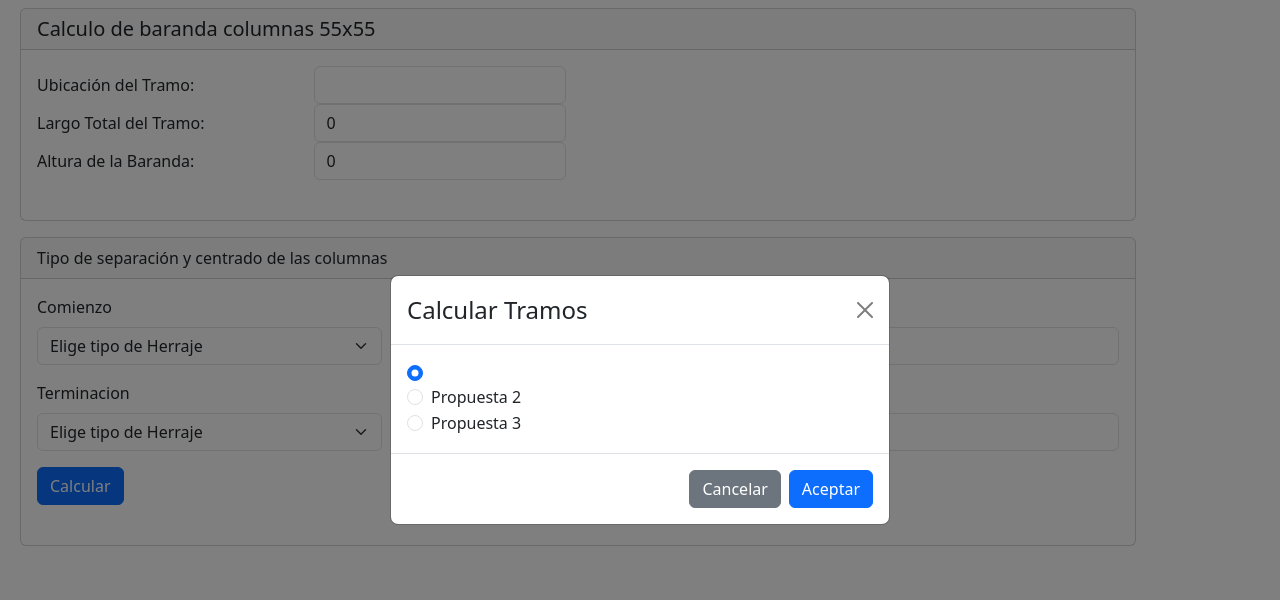
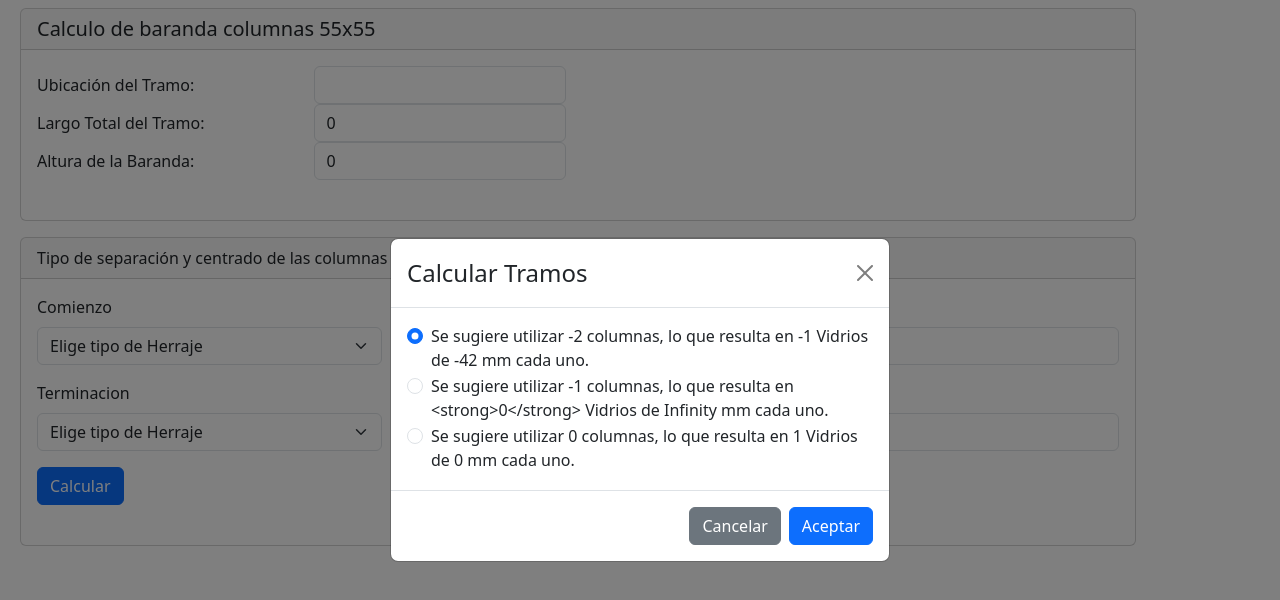
Before and after one commit to Juanjgw/era, a React (Create React App) app: page / in a window 1280 px wide. Both pictures are taken after a click on the button "Calcular". Shown: the top 600 px of the page. Built offline with nearby package versions, Linux system fonts and the light colour scheme.

Commit message:
calculo elegir 3 opciones cantidad vidrios

```diff
--- a/src/componentes/formCantidadTramos.jsx
+++ b/src/componentes/formCantidadTramos.jsx
@@ -1,10 +1,11 @@
-import React, { useState } from 'react';
+import React, { useState, useEffect } from 'react';
 import ModalControl from './controls/modalControl';
 import { Form } from 'react-bootstrap';
 
 const FormCantidadTramos = ({ params, open, handleClose, handleSubmit, ...props }) => {
   const [optionSelected, setOptionSelected] = useState("1");
-
+  const [cantidad_columnas, setCantidad_columnas] = useState(0);
+  const [longitud_baranda, setLongitud_baranda] = useState(0);
 
   const calcularTramos = () => {
     switch (true) {
@@ -24,10 +25,6 @@ const FormCantidadTramos = ({ params, open, handleClose, handleSubmit, ...props
         var comienzaEn = 0;
         var terminaEn = 0;
 
-
-        // Terminacion
-
-        console.log("Parametros recibidos para calculo antes switch: ", params);
         switch (params.selectCSeparacion) {
           case "1":
             comienzaEn = parseInt(params.selectTComienzo) + parseInt(params.cSeparacion); // descuento por tipo C
@@ -50,21 +47,14 @@ const FormCantidadTramos = ({ params, open, handleClose, handleSubmit, ...props
             break;
         }
 
-        // Imprimir los resultados
-        const cantidad_vidrios = Math.floor(params.largoTramo / 1250);
-        console.log("Valor de params.largoTramo:", params.largoTramo);
-        console.log("Valor de comienzaEn:", comienzaEn);
-        console.log("Valor de terminaEn:", terminaEn);
-        console.log("Valor de params.cSeparacion:", params.cSeparacion);
-        console.log("Valor de params.tSeparacion:", params.tSeparacion);
-        console.log("Valor de cantidad_vidrios:", cantidad_vidrios);
+        const cantidad_vidrios = Math.floor(params.largoTramo / 1400);
         const longitud_tramo = Math.round((params.largoTramo - comienzaEn - terminaEn - ((cantidad_vidrios - 1) * 21)) / cantidad_vidrios);
 
-        const cantidad_columnas = cantidad_vidrios + 1;
-        console.log("Cantidad de columnas necesarias:", cantidad_columnas);
-        console.log("Longitud de los vidrios:", longitud_tramo);
+        const cantidad_columnas_calculadas = cantidad_vidrios + 1;
+        const longitud_baranda_calculada = params.largoTramo - comienzaEn - terminaEn
+        setCantidad_columnas(cantidad_columnas_calculadas);
+        setLongitud_baranda(longitud_baranda_calculada);
 
-        console.log("Parametros recibidos para calculo: ", params);
         switch (optionSelected) {
           case "2":
             params.cantidadTramos = 2;
@@ -80,8 +70,15 @@ const FormCantidadTramos = ({ params, open, handleClose, handleSubmit, ...props
     }
   };
 
+  useEffect(() => {
+    calcularTramos();
+  }, [params, optionSelected]);
+
+  useEffect(() => {
+    console.log("Valores de params:", params); // Aquí se imprime params al cargar el componente o cada vez que params cambie
+  }, [params]);
+
   const handleSend = () => {
-    calcularTramos();
     handleSubmit(params);
   };
 
@@ -102,6 +99,7 @@ const FormCantidadTramos = ({ params, open, handleClose, handleSubmit, ...props
         <Form.Check
           type="radio"
           id="propuesta1"
+          label={`Se sugiere utilizar ${cantidad_columnas - 2} columnas, lo que resulta en ${cantidad_columnas - 1} Vidrios de ${Math.round((longitud_baranda - ((cantidad_columnas - 2) * 21)) / (cantidad_columnas - 1))} mm cada uno.`}
           name="radioGroup"
           value="1"
           checked={optionSelected === "1"}
@@ -110,7 +108,7 @@ const FormCantidadTramos = ({ params, open, handleClose, handleSubmit, ...props
         <Form.Check
           type="radio"
           id="propuesta2"
-          label="Propuesta 2"
+          label={`Se sugiere utilizar ${cantidad_columnas - 1} columnas, lo que resulta en <strong>${cantidad_columnas}</strong> Vidrios de ${Math.round((longitud_baranda - ((cantidad_columnas - 1) * 21)) / cantidad_columnas)} mm cada uno.`}
           name="radioGroup"
           value="2"
           checked={optionSelected === "2"}
@@ -119,7 +117,8 @@ const FormCantidadTramos = ({ params, open, handleClose, handleSubmit, ...props
         <Form.Check
           type="radio"
           id="propuesta3"
-          label="Propuesta 3"
+          label={`Se sugiere utilizar ${cantidad_columnas} columnas, lo que resulta en ${cantidad_columnas +1} Vidrios de ${Math.round((longitud_baranda - (cantidad_columnas*21)) / (cantidad_columnas + 1))} mm cada uno.`}
+
           name="radioGroup"
           value="3"
           checked={optionSelected === "3"}
```
